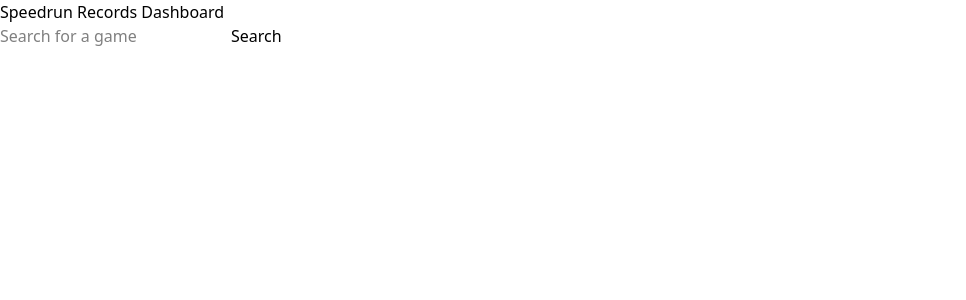
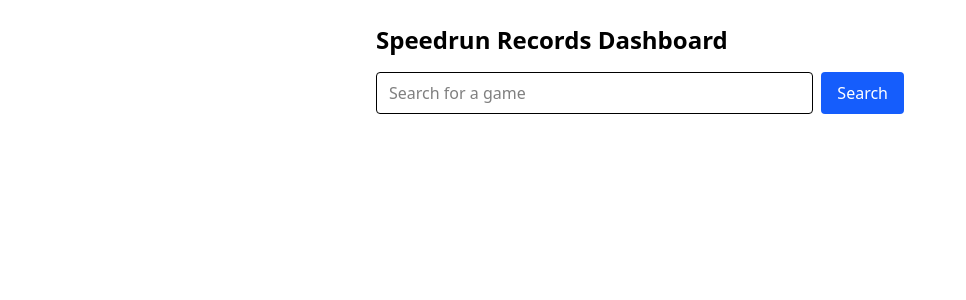
Before and after one commit to Boothu/speedrun-dashboard, a React (Vite) app: page / in a window 1280 px wide. Shown: the top 300 px of the page, without its empty margins (0-966 px from the left). Built offline with nearby package versions, Linux system fonts and the light colour scheme.

Commit message:
Add tailwind decoration to search input / button

```diff
--- a/src/App.jsx
+++ b/src/App.jsx
@@ -8,17 +8,19 @@ function App() {
   // Calling 'setQuery(...)' updates 'query' and tells React to re-render the UI
   const [query, setQuery] = useState("");
   return (
-    <main>
-      <h1>Speedrun Records Dashboard</h1>
+    <main className="max-w-xl mx-auto p-6">
+      <h1 className="text-2xl font-bold mb-4">Speedrun Records Dashboard</h1>
 
-      <div>
+      <div className="flex gap-2 mb-4">
         <input
+          className="flex-1 border rounded px-3 py-2"
           placeholder="Search for a game"
           value={query}
           // Update 'query' with entered text
           onChange={(e) => setQuery(e.target.value)}
         />
         <button
+          className="px-4 py-2 bg-blue-600 text-white rounded hover:bg-blue-700"
           onClick={() => {
             const trimmed = query.trim();
             // If nothing is entered return early
```
